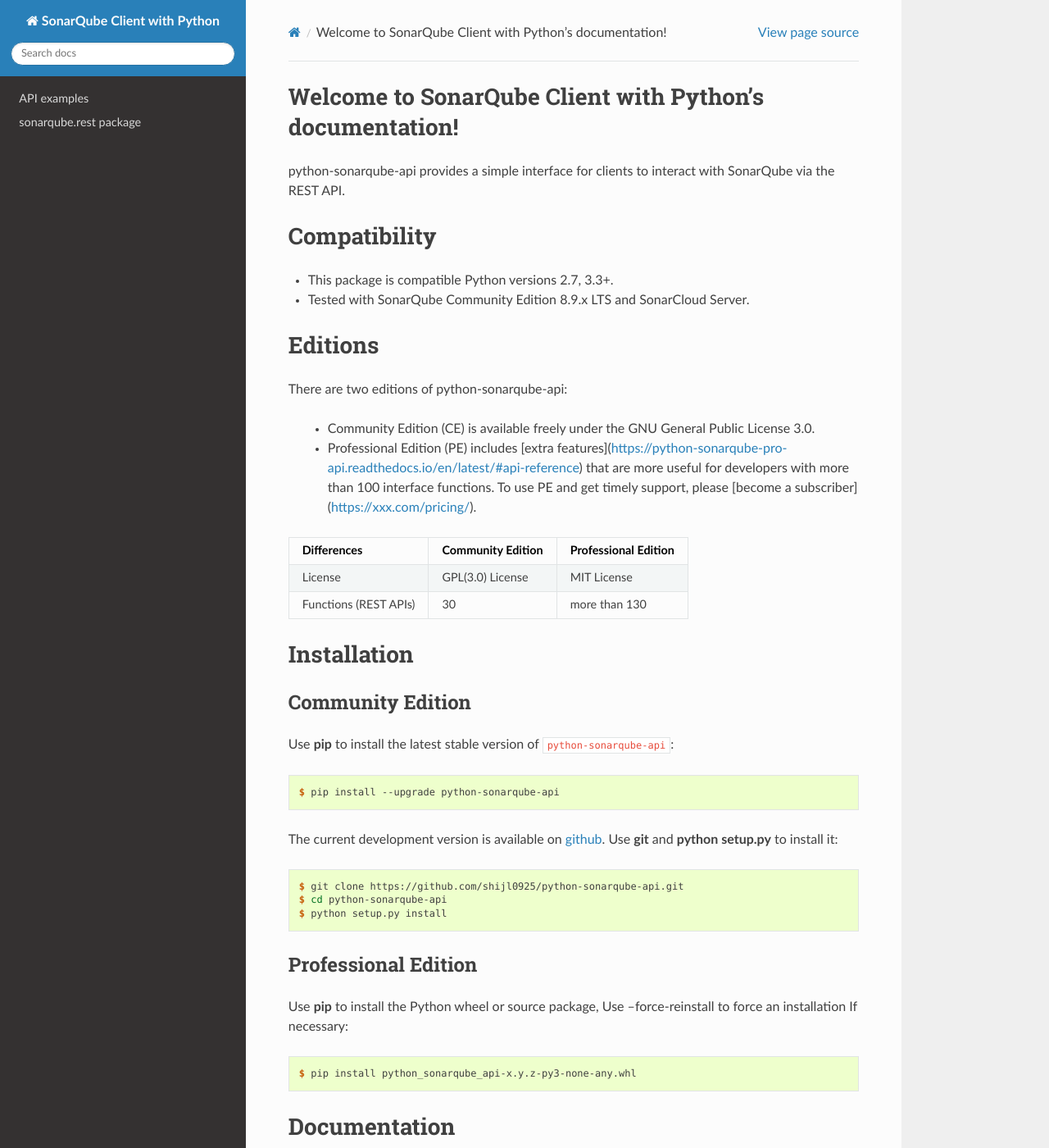
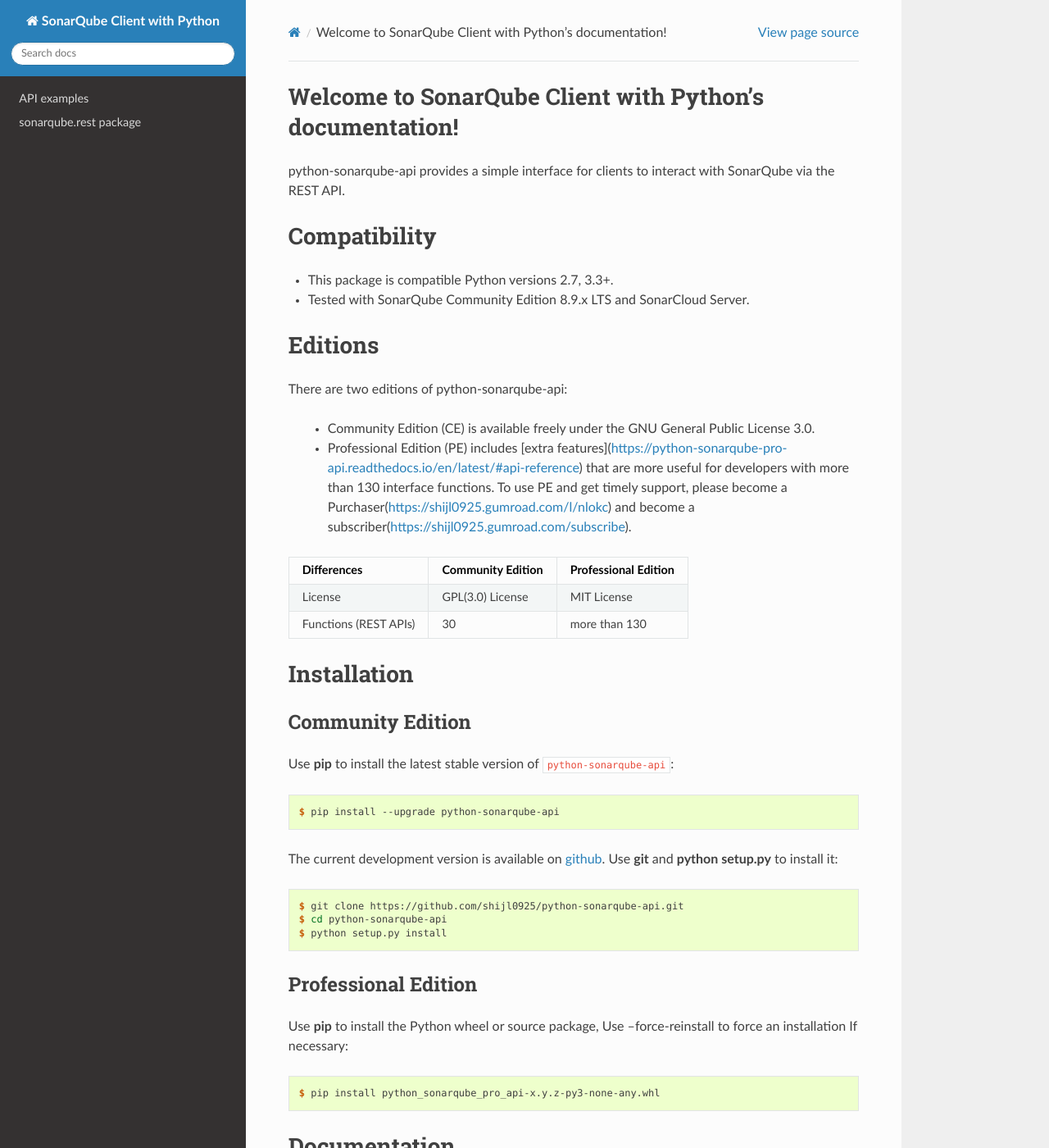
Before and after one commit to shijl0925/python-sonarqube-api, a Sphinx documentation site: the page built from docs/index.rst, in a window 1280 px wide and 1400 px high. Shown: the whole window at 82% size. Built offline with Sphinx 7.4.7 and the Read the Docs theme 2.0.0, drawn with Linux system fonts in a browser that asks for light colours.

Commit message:
update document

```diff
--- a/README.rst
+++ b/README.rst
@@ -28,8 +28,8 @@
 
  * Community Edition (CE) is available freely under the GNU General Public License 3.0.
  * Professional Edition (PE) includes [extra features](https://python-sonarqube-pro-api.readthedocs.io/en/latest/#api-reference)
-   that are more useful for developers with more than 100 interface functions. To use PE and get timely support,
-   please [become a subscriber](https://xxx.com/pricing/).
+   that are more useful for developers with more than 130 interface functions. To use PE and get timely support,
+   please become a Purchaser(https://shijl0925.gumroad.com/l/nlokc) and become a subscriber(https://shijl0925.gumroad.com/subscribe).
 
 +--------------+---------------------+-----------------------+
 | Differences  | Community Edition   | Professional Edition  |
@@ -61,7 +61,7 @@
 --------------------
 Use command pip to install the Python wheel or source package, Use --force-reinstall to force an installation If necessary::
 
-    pip install python_sonarqube_api-x.y.z-py3-none-any.whl
+    pip install python_sonarqube_pro_api-x.y.z-py3-none-any.whl
 
 
 Documentation
--- a/docs/index.rst
+++ b/docs/index.rst
@@ -22,8 +22,8 @@
 
  * Community Edition (CE) is available freely under the GNU General Public License 3.0.
  * Professional Edition (PE) includes [extra features](https://python-sonarqube-pro-api.readthedocs.io/en/latest/#api-reference)
-   that are more useful for developers with more than 100 interface functions. To use PE and get timely support,
-   please [become a subscriber](https://xxx.com/pricing/).
+   that are more useful for developers with more than 130 interface functions. To use PE and get timely support,
+   please become a Purchaser(https://shijl0925.gumroad.com/l/nlokc) and become a subscriber(https://shijl0925.gumroad.com/subscribe).
 
 +--------------+---------------------+-----------------------+
 | Differences  | Community Edition   | Professional Edition  |
@@ -63,7 +63,7 @@
 
 .. code-block:: console
 
-   $ pip install python_sonarqube_api-x.y.z-py3-none-any.whl
+   $ pip install python_sonarqube_pro_api-x.y.z-py3-none-any.whl
 
 
 Documentation
--- a/setup.py
+++ b/setup.py
@@ -28,7 +28,7 @@
 
 
 setup(
-    name='python-sonarqube-api',
+    name='python-sonarqube-pro-api',
 
     # https://packaging.python.org/en/latest/single_source_version.html
     version=get_version(),
```
